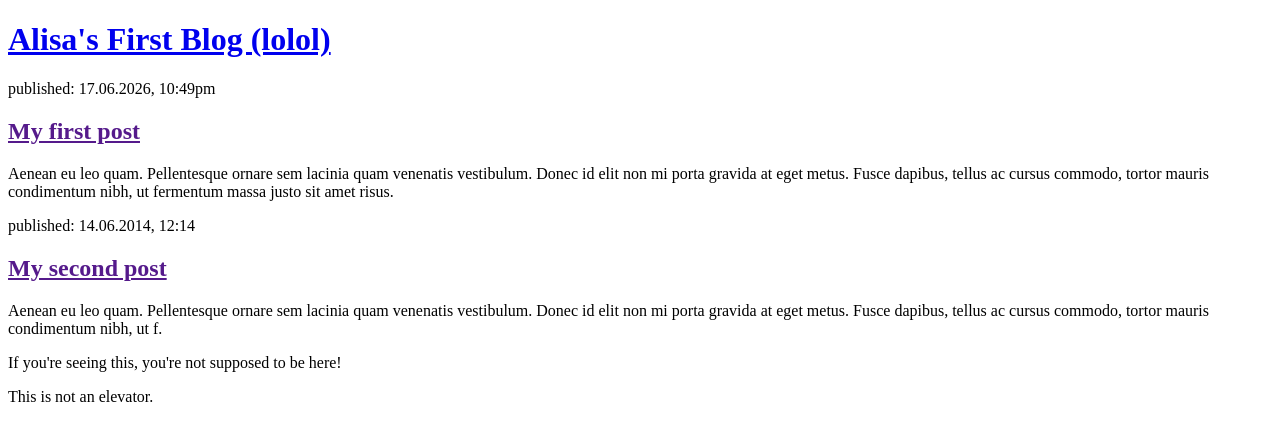
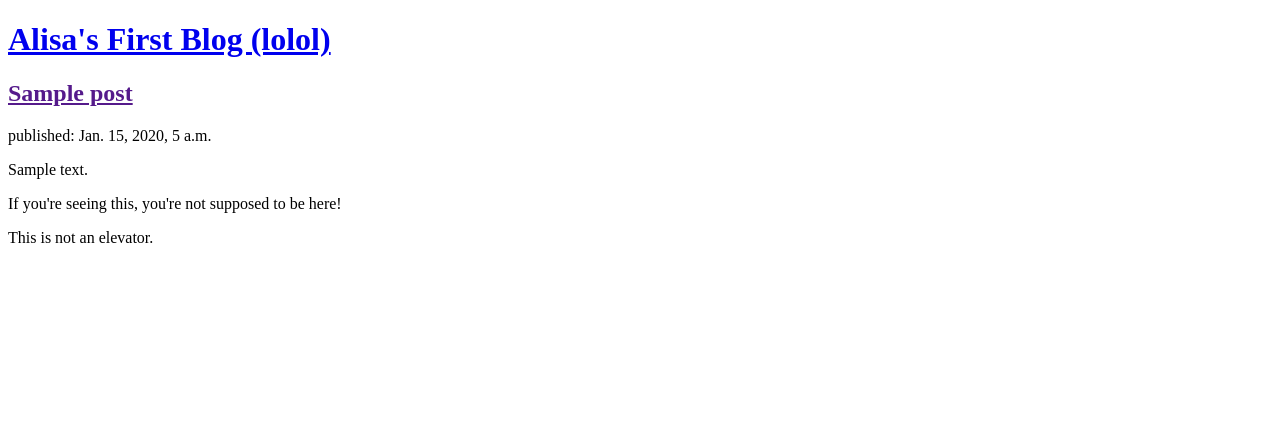
Before and after one commit to aleesagammy/first-blog, a Django app: page / in a window 1280 px wide. Shown: the top 441 px of the page. Run offline with Django 5.2, Linux system fonts and the light colour scheme; tables that the repository leaves empty hold one stand-in row (values such as "Sample post").

Commit message:
Modified templates to display posts from database. Now its getting SERIOUSgit status!

```diff
--- a/blog/templates/blog/post_list.html
+++ b/blog/templates/blog/post_list.html
@@ -8,17 +8,14 @@
             <h1><a href="/">Alisa's First Blog (lolol)</a></h1>
         </header>
 
-        <article>
-            <time>published: 17.06.2026, 10:49pm</time>
-            <h2><a href="">My first post</a></h2>
-            <p>Aenean eu leo quam. Pellentesque ornare sem lacinia quam venenatis vestibulum. Donec id elit non mi porta gravida at eget metus. Fusce dapibus, tellus ac cursus commodo, tortor mauris condimentum nibh, ut fermentum massa justo sit amet risus.</p>
-        </article>
+        {% for post in posts %}
+            <article>
+                <h2><a href="">{{ post.title }}</a></h2>
+                <time>published: {{ post.published_date }}</time>
+                <p>{{ post.text|linebreaksbr }}</p>
+            </article>
+        {% endfor %}
 
-        <article>
-            <time>published: 14.06.2014, 12:14</time>
-            <h2><a href="">My second post</a></h2>
-            <p>Aenean eu leo quam. Pellentesque ornare sem lacinia quam venenatis vestibulum. Donec id elit non mi porta gravida at eget metus. Fusce dapibus, tellus ac cursus commodo, tortor mauris condimentum nibh, ut f.</p>
-        </article>
     <p>If you're seeing this, you're not supposed to be here!</p>
     <p>This is not an elevator.</p>
 </body>
--- a/blog/views.py
+++ b/blog/views.py
@@ -1,5 +1,9 @@
 from django.shortcuts import render
+from .models import Post
+from django.utils import timezone
+
 
 # Create your views here.
 def post_list(request):
-    return render(request, 'blog/post_list.html', {})
+    posts = Post.objects.filter(published_date__lte=timezone.now()).order_by('published_date')
+    return render(request, 'blog/post_list.html', {'posts': posts})
```
